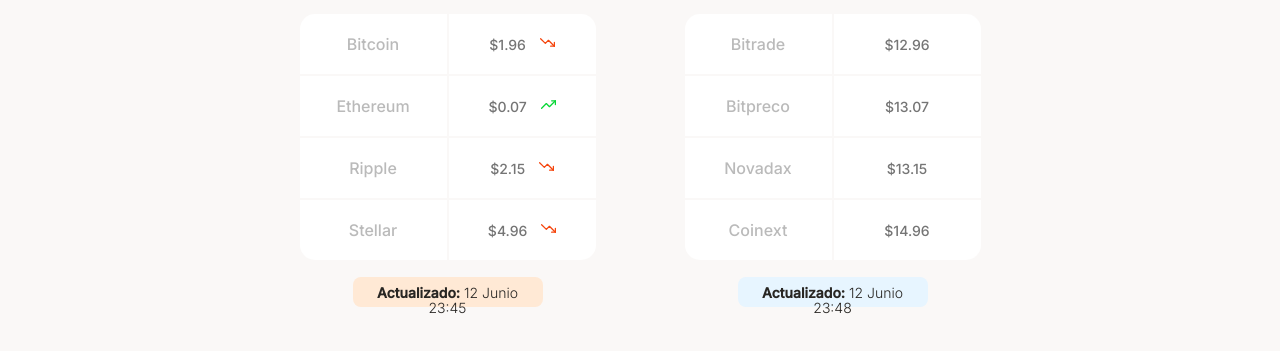
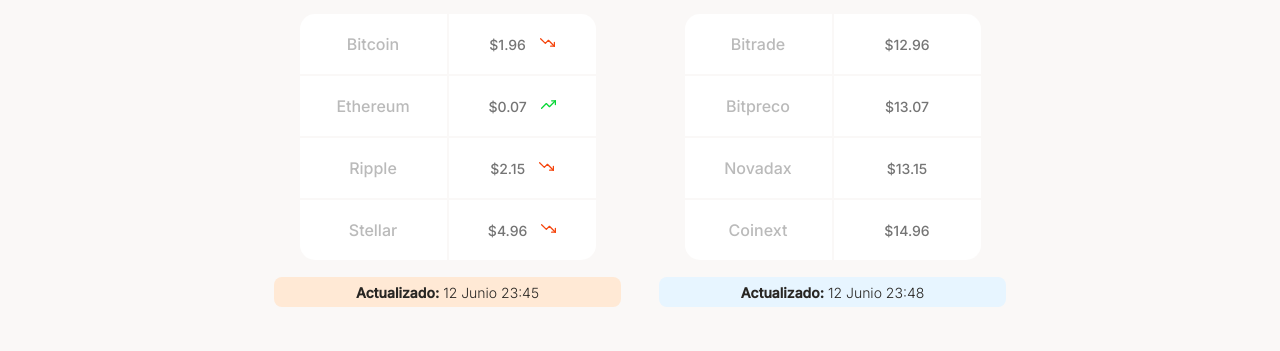
Before and after one commit to danielmacielacevedo/batatabit-crypto, a plain HTML site: page index.html in a window 1280 px wide. Shown: the part 792-1143 px from the top of the page. Drawn offline with Linux system fonts and the light colour scheme.

Commit message:
Fix Typo, para ponerlo en el portfolio

```diff
--- a/css/style.css
+++ b/css/style.css
@@ -265,7 +265,7 @@
 }
 .currency-table--date
 {
-    width: 190px;
+    width: 90%;
     height: 30px;
     margin: 0 auto;
     margin-top: 15px;
@@ -283,7 +283,7 @@
 
 .secondary-table--date
 {
-    width: 190px;
+    width: 90%;
     height: 30px;
     margin: 0 auto;
     margin-top: 15px;
--- a/index.html
+++ b/index.html
@@ -4,7 +4,7 @@
     <meta charset="UTF-8">
     <meta http-equiv="X-UA-Compatible" content="IE=edge">
     <meta name="viewport" content="width=device-width, initial-scale=1.0">
-    <title>BataBit | Crypto</title>
+    <title>BatataBit | Crypto</title>
     <link rel="preconnect" href="https://fonts.googleapis.com">
     <link rel="preconnect" href="https://fonts.gstatic.com" crossorigin>
     <link href="https://fonts.googleapis.com/css2?family=DM+Sans:wght@400;500;700&family=Inter:wght@300;500&display=swap" rel="stylesheet">
```
